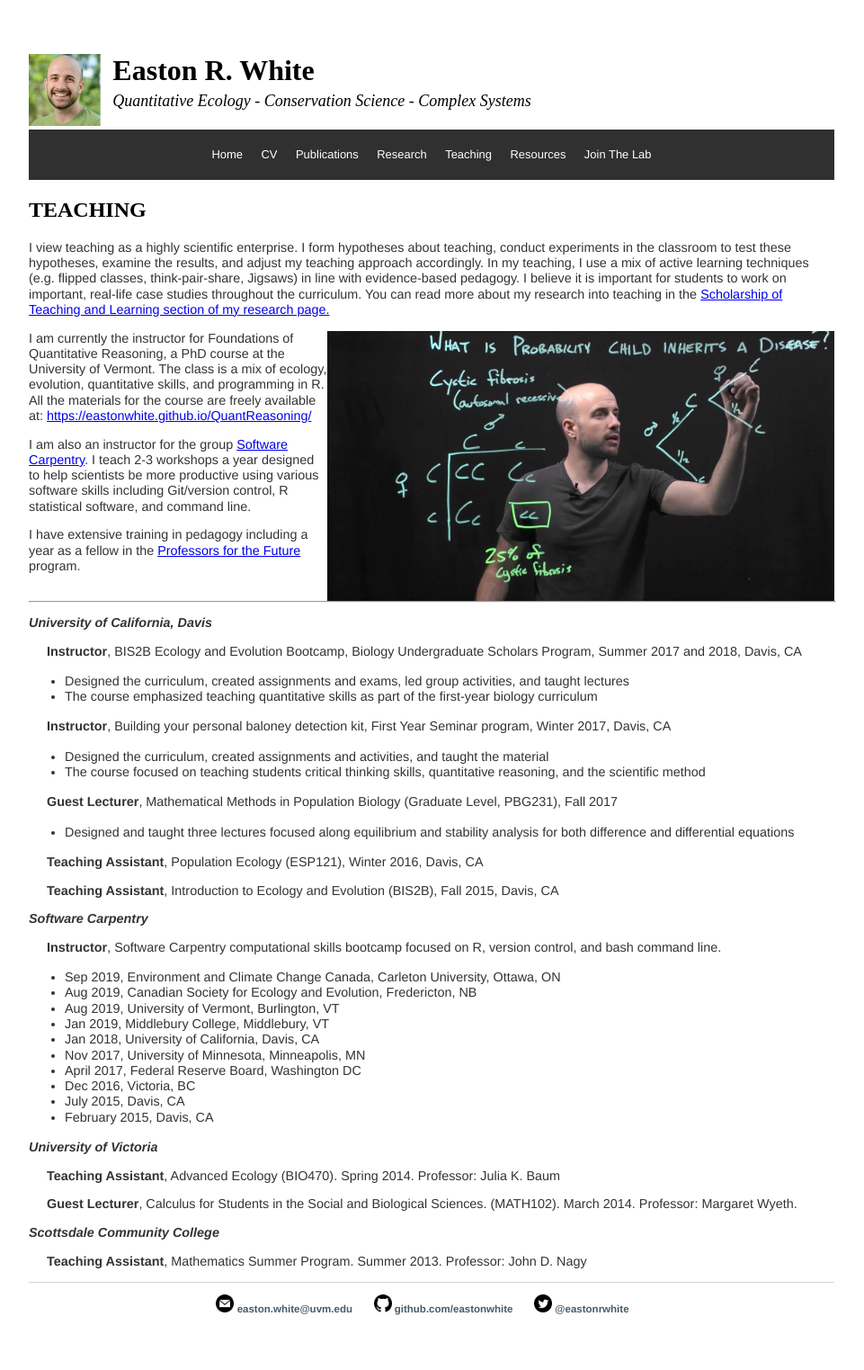
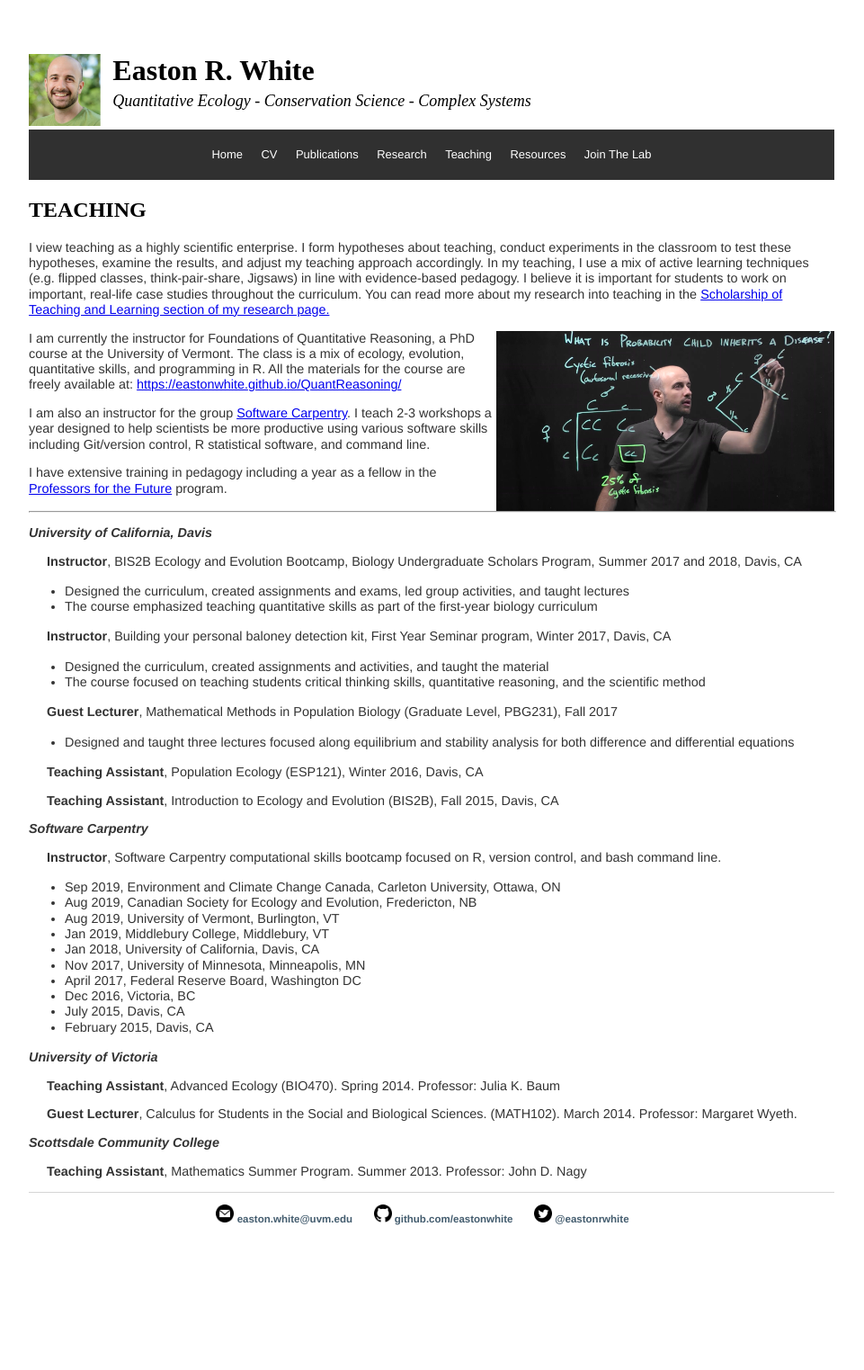
Before and after one commit to eastonwhite/eastonwhite.github.io, a Jekyll site: the page built from teaching/index.html, in a window 1280 px wide. Shown: the whole page at 90% size, without its empty margins (160-1121 px from the left). Built offline with Jekyll 4.4.1, drawn with Linux system fonts in a browser that asks for light colours; after the commit the page ends 1423 px from its top, so only the background shows below that.

Commit message:
Update index.html

```diff
--- a/teaching/index.html
+++ b/teaching/index.html
@@ -7,7 +7,7 @@ title: Easton R. White | Teaching
 
 <p>I view teaching as a highly scientific enterprise. I form hypotheses about teaching, conduct experiments in the classroom to test these hypotheses, examine the results, and adjust my teaching approach accordingly. In my teaching, I use a mix of active learning techniques (e.g. flipped classes, think-pair-share, Jigsaws) in line with evidence-based pedagogy. I believe it is important for students to work on important, real-life case studies throughout the curriculum. You can read more about my research into teaching in the <a href="https://eastonwhite.wordpress.com/current-research/#SoTL">Scholarship of Teaching and Learning section of my research page. </a> </p>
 
-<img src="/images/easton_teaching.png" alt="learning_glass" align="right" style="height:300px;">
+<img src="/images/easton_teaching.png" alt="learning_glass" align="right" style="height:200px;">
 
 
 <p>I am currently the instructor for Foundations of Quantitative Reasoning, a PhD course at the University of Vermont. The class is a mix of ecology, evolution, quantitative skills, and programming in R. All the materials for the course are freely available at: <a href="https://eastonwhite.github.io/QuantReasoning/" rel="nofollow">https://eastonwhite.github.io/QuantReasoning/</a></p>
```
